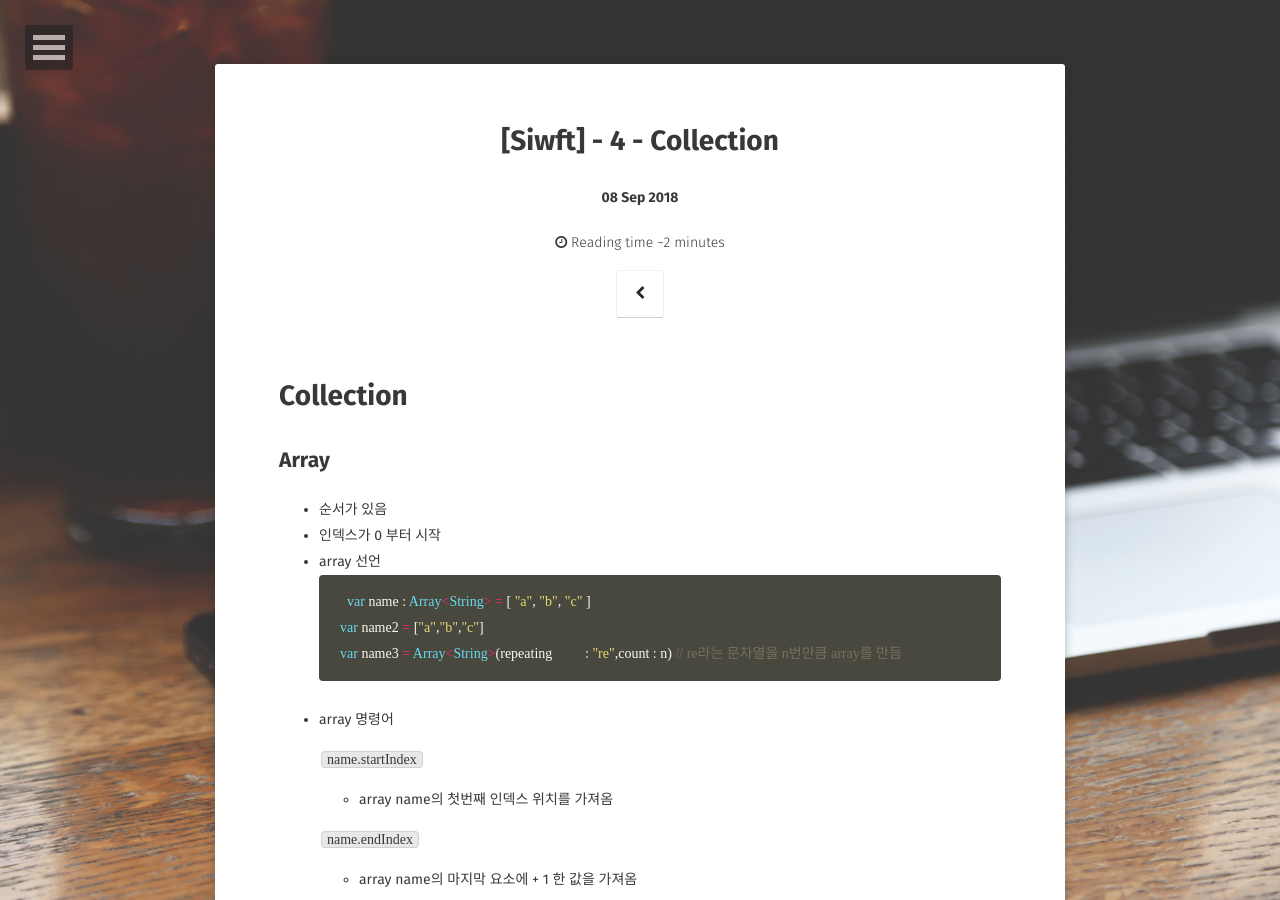
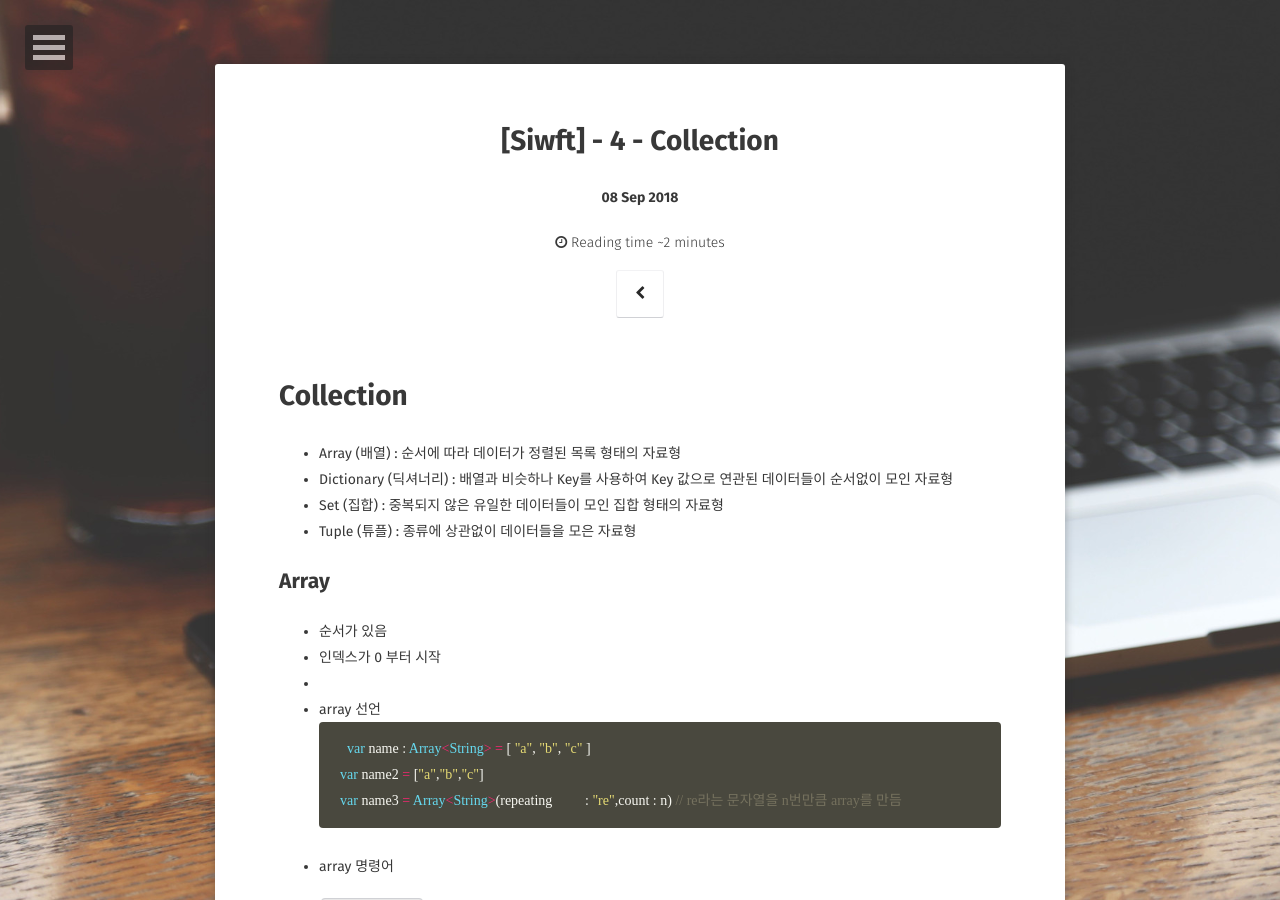
Before and after one commit to Gunwoos/Gunwoos.github.io, a Jekyll site: the page built from _posts/2018-09-08-swift04.md, in a window 1280 px wide and 900 px high. Built offline with Jekyll 4.4.1, drawn with Linux system fonts in a browser that asks for light colours; some web fonts are replaced; comment, search, counter and statistics services are not loaded.

Commit message:
Update 2018-09-08-swift04.md

````diff
--- a/_posts/2018-09-08-swift04.md
+++ b/_posts/2018-09-08-swift04.md
@@ -10,10 +10,15 @@ comments: true
 ---
 
 # Collection
+- Array (배열) : 순서에 따라 데이터가 정렬된 목록 형태의 자료형
+- Dictionary (딕셔너리) : 배열과 비슷하나 Key를 사용하여 Key 값으로 연관된 데이터들이 순서없이 모인 자료형
+- Set (집합) : 중복되지 않은 유일한 데이터들이 모인 집합 형태의 자료형
+- Tuple (튜플) : 종류에 상관없이 데이터들을 모은 자료형
 
 ## Array
 - 순서가 있음
 - 인덱스가 0 부터 시작
+-
 - array 선언
 	```swift
 	var name : Array<String> = [ "a", "b", "c" ]
````
